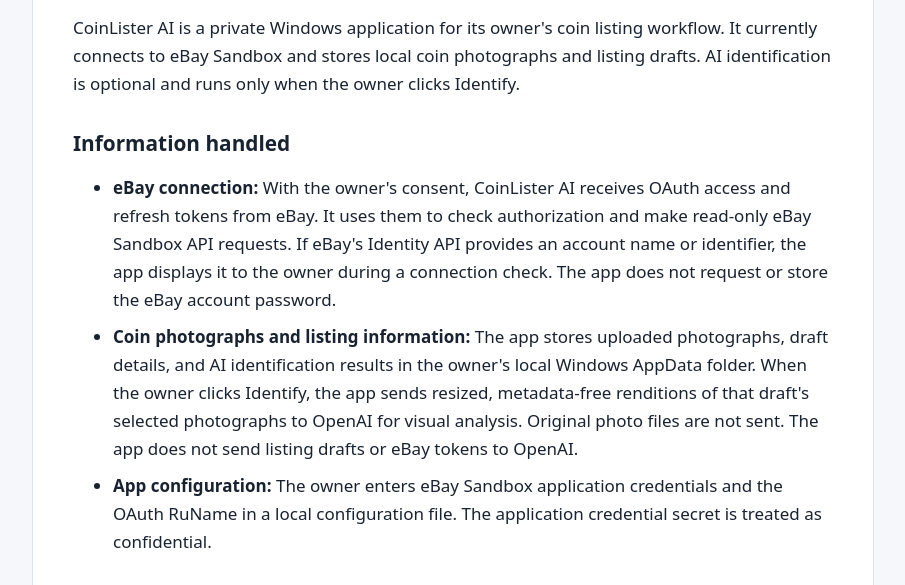
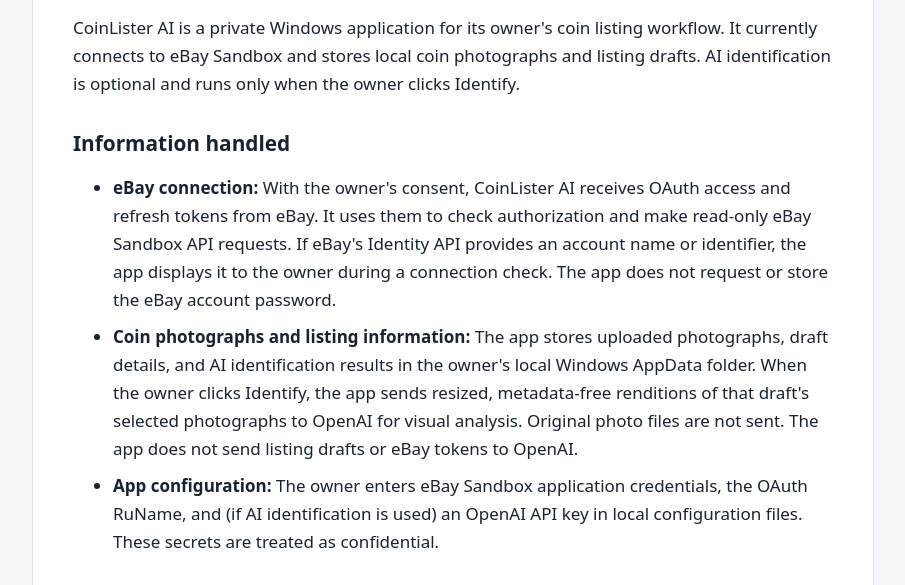
Before and after one commit to bigbertonc/coinlister-privacy-policy, a plain HTML site: page index.html in a window 1280 px wide. Shown: the part 185-770 px from the top of the page, without its empty margins (187-1092 px from the left). Drawn offline with Linux system fonts and the light colour scheme.

Commit message:
Clarify OpenAI credential storage

```diff
--- a/index.html
+++ b/index.html
@@ -23,7 +23,7 @@
   <ul>
     <li><strong>eBay connection:</strong> With the owner's consent, CoinLister AI receives OAuth access and refresh tokens from eBay. It uses them to check authorization and make read-only eBay Sandbox API requests. If eBay's Identity API provides an account name or identifier, the app displays it to the owner during a connection check. The app does not request or store the eBay account password.</li>
     <li><strong>Coin photographs and listing information:</strong> The app stores uploaded photographs, draft details, and AI identification results in the owner's local Windows AppData folder. When the owner clicks Identify, the app sends resized, metadata-free renditions of that draft's selected photographs to OpenAI for visual analysis. Original photo files are not sent. The app does not send listing drafts or eBay tokens to OpenAI.</li>
-    <li><strong>App configuration:</strong> The owner enters eBay Sandbox application credentials and the OAuth RuName in a local configuration file. The application credential secret is treated as confidential.</li>
+    <li><strong>App configuration:</strong> The owner enters eBay Sandbox application credentials, the OAuth RuName, and (if AI identification is used) an OpenAI API key in local configuration files. These secrets are treated as confidential.</li>
   </ul>
 
   <h2>Use and sharing</h2>
```
